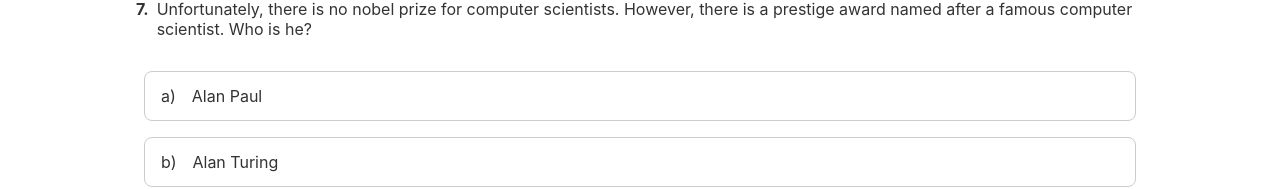
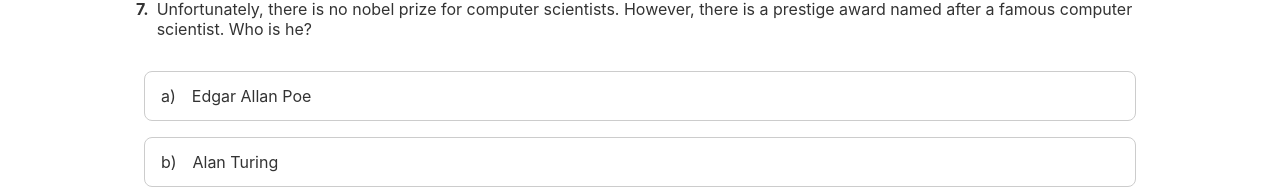
Before and after one commit to CarletonComputerScienceSociety/final-assignment, a Svelte app: page / in a window 1280 px wide. Shown: the part 2870-3059 px from the top of the page. Built offline with nearby package versions, Linux system fonts and the light colour scheme.

Commit message:
correct bonus video (#15)

```diff
--- a/src/components/Confetti/Confetti.svelte
+++ b/src/components/Confetti/Confetti.svelte
@@ -33,7 +33,7 @@
     <h2>You Scored: 7/7</h2>
     <iframe
       class="home-page-video"
-      src="https://www.youtube.com/embed/2Os-s_yoTWA"
+      src="https://www.youtube.com/embed/nrys2xH00u4"
       title="YouTube video player"
       frameborder="0"
       allow="accelerometer; autoplay; clipboard-write; encrypted-media; gyroscope; picture-in-picture"
--- a/src/data/questions/questions.data.ts
+++ b/src/data/questions/questions.data.ts
@@ -176,7 +176,7 @@
     answers: [
       {
         letter: 'a',
-        body: 'Alan Paul',
+        body: 'Edgar Allan Poe',
         bodyFormat: '',
         correct: false
       },
```
